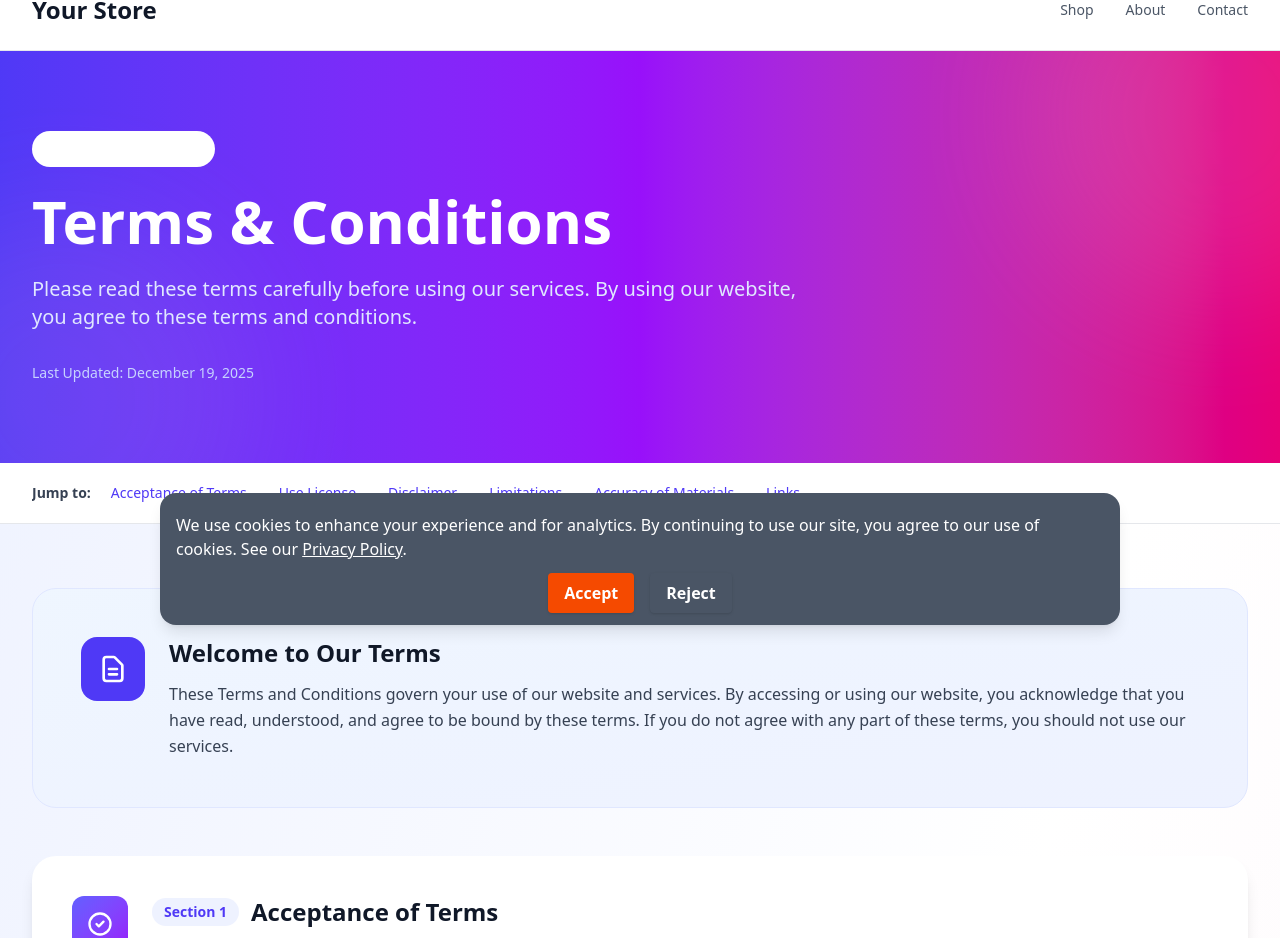
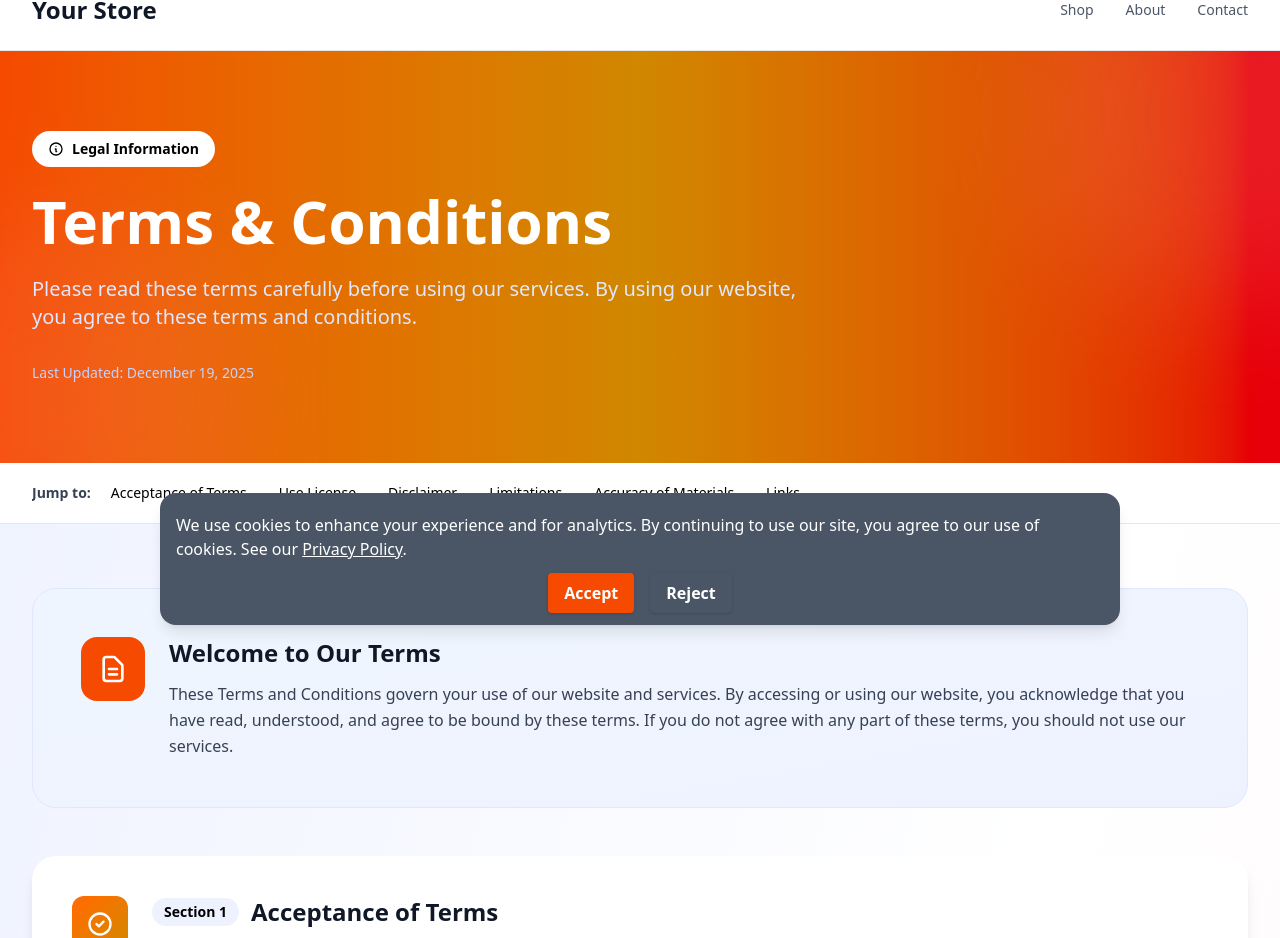
Before and after one commit to ribesh07/yuemiecosystemnepal, a Next.js app: page /Company/term-condition in a window 1280 px wide. Shown: the part 155-1093 px from the top of the page. Built offline with nearby package versions, Linux system fonts and the light colour scheme; no server answers.

Commit message:
Update Terms and Conditions page styles with new color scheme

```diff
--- a/app/Company/term-condition/page.js
+++ b/app/Company/term-condition/page.js
@@ -91,10 +91,10 @@ export default function TermsAndConditions() {
       </div>
 
       {/* Hero Section */}
-      <div className="relative overflow-hidden bg-gradient-to-r from-indigo-600 via-purple-600 to-pink-600 text-white">
+      <div className="relative overflow-hidden bg-gradient-to-r from-orange-600 via-yellow-600 to-red-600 text-white">
         <div className="max-w-7xl mx-auto px-4 py-20 sm:px-6 lg:px-8">
           <div className="relative z-10 max-w-3xl">
-            <div className="inline-flex items-center px-4 py-2 bg-white bg-opacity-20 rounded-full text-sm font-semibold mb-6 backdrop-blur-sm">
+            <div className="inline-flex items-center text-black px-4 py-2 bg-white bg-opacity-20 rounded-full text-sm font-semibold mb-6 backdrop-blur-sm">
               <svg className="w-4 h-4 mr-2" fill="none" stroke="currentColor" viewBox="0 0 24 24">
                 <path strokeLinecap="round" strokeLinejoin="round" strokeWidth={2} d="M13 16h-1v-4h-1m1-4h.01M21 12a9 9 0 11-18 0 9 9 0 0118 0z" />
               </svg>
@@ -120,7 +120,7 @@ export default function TermsAndConditions() {
               <a
                 key={section.id}
                 href={`#${section.id}`}
-                className="text-sm text-indigo-600 hover:text-indigo-800 whitespace-nowrap px-3 py-1 rounded-full hover:bg-indigo-50 transition-colors"
+                className="text-sm text-Orange-500 hover:text-orange-600 whitespace-nowrap px-3 py-1 rounded-full hover:bg-indigo-50 transition-colors"
               >
                 {section.title}
               </a>
@@ -135,7 +135,7 @@ export default function TermsAndConditions() {
         <div className="bg-gradient-to-br from-blue-50 to-indigo-50 rounded-3xl p-8 md:p-12 mb-12 border border-indigo-100">
           <div className="flex items-start">
             <div className="flex-shrink-0">
-              <div className="w-16 h-16 bg-indigo-600 rounded-2xl flex items-center justify-center">
+              <div className="w-16 h-16 bg-orange-600 rounded-2xl flex items-center justify-center">
                 <svg className="w-8 h-8 text-white" fill="none" stroke="currentColor" viewBox="0 0 24 24">
                   <path strokeLinecap="round" strokeLinejoin="round" strokeWidth={2} d="M9 12h6m-6 4h6m2 5H7a2 2 0 01-2-2V5a2 2 0 012-2h5.586a1 1 0 01.707.293l5.414 5.414a1 1 0 01.293.707V19a2 2 0 01-2 2z" />
                 </svg>
@@ -160,7 +160,7 @@ export default function TermsAndConditions() {
             >
               <div className="flex items-start">
                 <div className="flex-shrink-0">
-                  <div className="w-14 h-14 bg-gradient-to-br from-indigo-500 to-purple-600 rounded-xl flex items-center justify-center">
+                  <div className="w-14 h-14 bg-gradient-to-br from-orange-500 to-yellow-600 rounded-xl flex items-center justify-center">
                     <svg className="w-7 h-7 text-white" fill="none" stroke="currentColor" viewBox="0 0 24 24">
                       <path strokeLinecap="round" strokeLinejoin="round" strokeWidth={2} d={section.icon} />
                     </svg>
@@ -168,7 +168,7 @@ export default function TermsAndConditions() {
                 </div>
                 <div className="ml-6 flex-1">
                   <div className="flex items-center mb-4">
-                    <span className="text-sm font-semibold text-indigo-600 bg-indigo-50 px-3 py-1 rounded-full mr-3">
+                    <span className="text-sm font-semibold text-Orange-600 bg-indigo-50 px-3 py-1 rounded-full mr-3">
                       Section {index + 1}
                     </span>
                     <h3 className="text-2xl font-bold text-gray-900">{section.title}</h3>
@@ -183,7 +183,7 @@ export default function TermsAndConditions() {
         </div>
 
         {/* Contact Section */}
-        <div className="mt-16 bg-gradient-to-r from-indigo-600 via-purple-600 to-pink-600 rounded-3xl shadow-2xl p-12 text-center text-white">
+        <div className="mt-16 bg-gradient-to-r from-orange-600 via-yellow-600 to-red-600 rounded-3xl shadow-2xl p-12 text-center text-white">
           <div className="max-w-3xl mx-auto">
             <div className="w-20 h-20 bg-white bg-opacity-20 rounded-full flex items-center justify-center mx-auto mb-6 backdrop-blur-sm">
               <svg className="w-10 h-10" fill="none" stroke="currentColor" viewBox="0 0 24 24">
@@ -195,13 +195,13 @@ export default function TermsAndConditions() {
               If you have any questions or concerns about these Terms and Conditions, please don't hesitate to reach out to our legal team.
             </p>
             <div className="flex flex-col sm:flex-row gap-4 justify-center">
-              <a href="mailto:legal@example.com" className="inline-flex items-center justify-center px-8 py-4 bg-white text-indigo-600 rounded-full font-semibold hover:bg-indigo-50 transition-colors">
+              <a href="mailto:legal@example.com" className="inline-flex items-center justify-center px-8 py-4 bg-white text-orange-600 rounded-full font-semibold hover:bg-indigo-50 transition-colors">
                 <svg className="w-5 h-5 mr-2" fill="none" stroke="currentColor" viewBox="0 0 24 24">
                   <path strokeLinecap="round" strokeLinejoin="round" strokeWidth={2} d="M3 8l7.89 5.26a2 2 0 002.22 0L21 8M5 19h14a2 2 0 002-2V7a2 2 0 00-2-2H5a2 2 0 00-2 2v10a2 2 0 002 2z" />
                 </svg>
                 Contact Legal Team
               </a>
-              <a href="#" className="inline-flex items-center justify-center px-8 py-4 bg-transparent border-2 border-white text-white rounded-full font-semibold hover:bg-white hover:text-indigo-600 transition-colors">
+              <a href="#" className="inline-flex items-center justify-center px-8 py-4 bg-transparent border-2 border-white text-white rounded-full font-semibold hover:bg-white hover:text-orange-600 transition-colors">
                 <svg className="w-5 h-5 mr-2" fill="none" stroke="currentColor" viewBox="0 0 24 24">
                   <path strokeLinecap="round" strokeLinejoin="round" strokeWidth={2} d="M12 6.253v13m0-13C10.832 5.477 9.246 5 7.5 5S4.168 5.477 3 6.253v13C4.168 18.477 5.754 18 7.5 18s3.332.477 4.5 1.253m0-13C13.168 5.477 14.754 5 16.5 5c1.747 0 3.332.477 4.5 1.253v13C19.832 18.477 18.247 18 16.5 18c-1.746 0-3.332.477-4.5 1.253" />
                 </svg>
```
